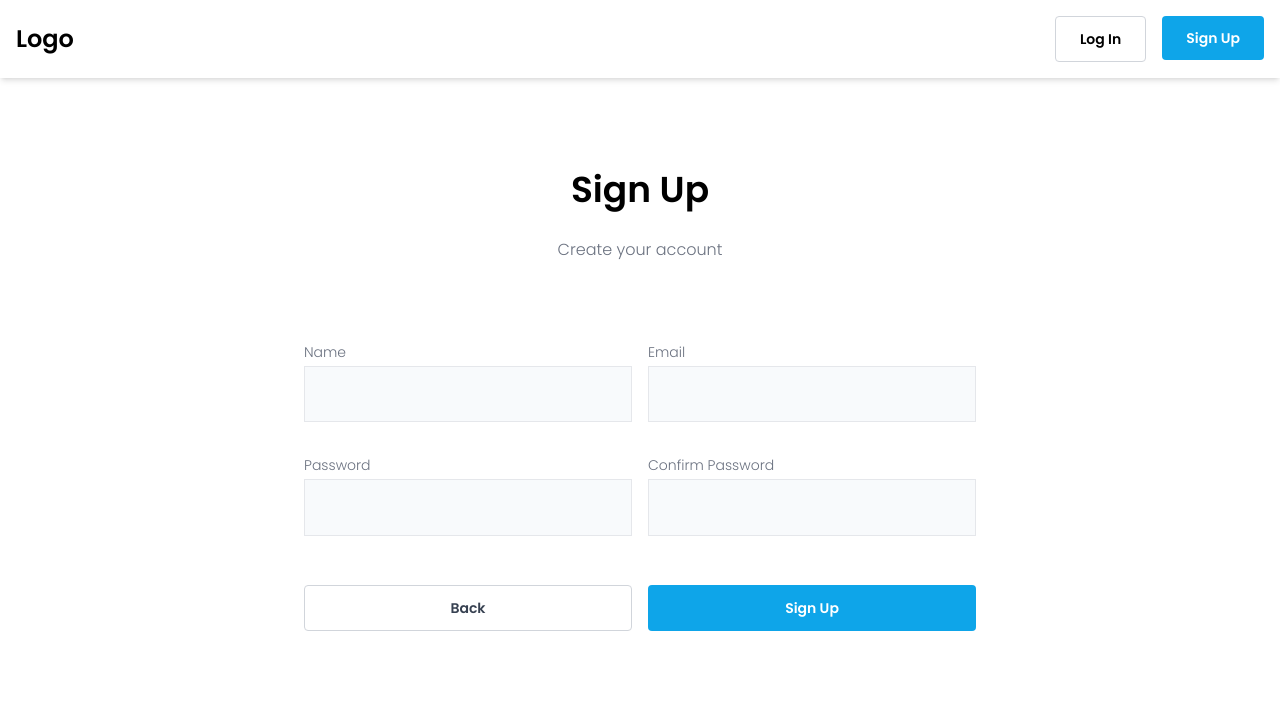
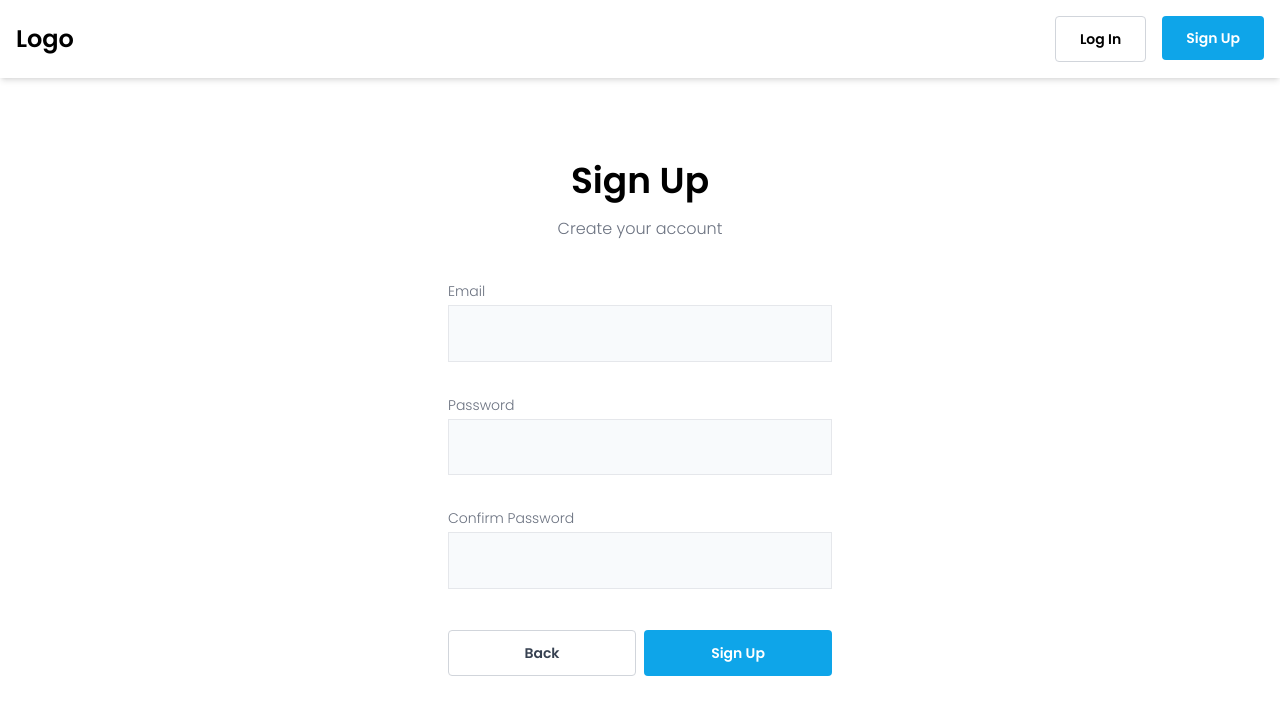
Before and after one commit to AnaAdrian/cv-generator, a React (Vite) app: page /signup in a window 1280 px wide. Shown: the top 714 px of the page. Built offline with nearby package versions, Linux system fonts and the light colour scheme.

Commit message:
completed the login feature

```diff
--- a/src/App.jsx
+++ b/src/App.jsx
@@ -16,12 +16,11 @@ import Dashboard from "./pages/Dashboard";
 import PageNotFound from "./pages/PageNotFound";
 import CustomToaster from "./ui/Toast";
 import { AuthProvider } from "./auth/AuthContext";
-import SignUpSuccess from "./pages/SignUpSuccess";
 
 function App() {
   return (
-    <AuthProvider>
-      <Router>
+    <Router>
+      <AuthProvider>
         <Routes>
           <Route index element={<Navigate to="/login" />} />
           <Route
@@ -41,14 +40,6 @@ function App() {
             }
           />
           <Route
-            path="/signup/success"
-            element={
-              <AuthLayout>
-                <SignUpSuccess />
-              </AuthLayout>
-            }
-          />
-          <Route
             path="/app"
             element={
               <ProtectedRoute>
@@ -62,9 +53,9 @@ function App() {
           {/* Additional routes here */}
           <Route path="*" element={<PageNotFound />} />
         </Routes>
-      </Router>
+      </AuthProvider>
       <CustomToaster />
-    </AuthProvider>
+    </Router>
   );
 }
 
--- a/src/auth/ProtectedRoute.jsx
+++ b/src/auth/ProtectedRoute.jsx
@@ -4,9 +4,9 @@ import Loader from "../ui/Loader";
 import { useAuth } from "./AuthContext";
 
 const ProtectedRoute = ({ children }) => {
-  const { user, loading } = useAuth();
+  const { user, isLoadingSesion } = useAuth();
 
-  if (loading) return <Loader />;
+  if (isLoadingSesion) return <Loader />;
 
   return user ? children : <Navigate to="/login" />;
 };
--- /dev/null
+++ b/src/hooks/useOutsideClick.js
@@ -0,0 +1,24 @@
+import { useEffect, useRef } from "react";
+
+function useOutsideClick(handler, except, listenOnCapture = true) {
+
+    const ref = useRef();
+
+    useEffect(() => {
+        const handleOutsideClick = (e) => {
+            if (except && except.current && except.current.contains(e.target)) {
+                return;
+            }
+            if (ref.current && !ref.current.contains(e.target)) {
+                handler();
+            }
+        };
+        document.addEventListener("click", handleOutsideClick, listenOnCapture);
+        return () =>
+            document.removeEventListener("click", handleOutsideClick, listenOnCapture);
+    }, [handler, listenOnCapture, except]);
+
+    return ref;
+}
+
+export default useOutsideClick;
--- a/src/pages/SignUp.jsx
+++ b/src/pages/SignUp.jsx
@@ -1,75 +1,123 @@
-import { useState } from "react";
+import { useForm } from "react-hook-form";
+
 import Input from "../ui/Input";
 import Button from "../ui/Button";
 import { useNavigate } from "react-router-dom";
 import { useAuth } from "../auth/AuthContext";
+import { checkValidEmail } from "../utils/helpers";
+import { useEffect, useState } from "react";
+import Error from "../ui/Error";
+import Loader from "../ui/Loader";
+import Modal from "../ui/Modal";
+import SignUpSuccess from "../ui/SignUpSuccess";
 
 const SignUpPage = () => {
-  const [name, setName] = useState("");
-  const [email, setEmail] = useState("");
-  const [password, setPassword] = useState("");
-  const [confirmPassword, setConfirmPassword] = useState("");
+  const [isModalOpen, setIsModalOpen] = useState(false);
   const { signUp } = useAuth();
+  const {
+    register,
+    handleSubmit,
+    formState: { errors: formErrors, isSubmitting },
+    setError,
+    clearErrors,
+    getValues,
+  } = useForm();
 
   const navigate = useNavigate();
+  const openModal = () => setIsModalOpen(true);
+  const closeModal = () => setIsModalOpen(false);
 
-  async function handleSignUp(e) {
-    e.preventDefault();
+  async function handleSignUp(formData) {
+    const { email, password } = formData;
     const { error } = await signUp(email, password);
-    if (!error) navigate("/signup/success");
+
+    if (error) {
+      setError("auth", { message: error.message });
+    } else {
+      openModal();
+    }
   }
 
-  function handleGoBack() {
-    navigate(-1);
+  function handleModalClose() {
+    closeModal();
+    navigate("/login", { replace: true });
   }
 
+  useEffect(() => {
+    if (isSubmitting) clearErrors("auth");
+  }, [isSubmitting, clearErrors]);
+
   return (
-    <div className="flex h-screen items-center justify-center">
-      <form className="w-full max-w-2xl space-y-4" onSubmit={handleSignUp}>
-        <div className="mb-20 flex flex-col gap-7">
-          <h1 className="text-center text-4xl font-bold">Sign Up</h1>
-          <p className="text-md text-center font-light text-gray-500">
+    <>
+      <div className="flex w-full items-center justify-center">
+        <form
+          noValidate
+          className="w-full max-w-sm"
+          onSubmit={handleSubmit(handleSignUp)}
+        >
+          <div className="mb-10 flex flex-col gap-4 text-center">
+            <h1 className="text-4xl font-bold">Sign Up</h1>
+            <p className="text-md font-light text-gray-500">
               Create your account
             </p>
           </div>
-
-        <div className="grid grid-cols-2 gap-x-4">
-          <Input
-            type="text"
-            label="Name"
-            value={name}
-            onChange={(e) => setName(e.target.value)}
-          />
           <Input
             type="email"
             label="Email"
-            value={email}
-            onChange={(e) => setEmail(e.target.value)}
+            error={formErrors?.email?.message}
+            {...register("email", {
+              required: "This field is required.",
+              validate: (value) =>
+                checkValidEmail(value) || "Email format is not correct",
+            })}
           />
           <Input
             type="password"
             label="Password"
-            value={password}
-            onChange={(e) => setPassword(e.target.value)}
+            error={formErrors?.password?.message}
+            {...register("password", {
+              required: "This field is required.",
+              minLength: {
+                value: 8,
+                message: "Password must be at least 8 characters",
+              },
+            })}
           />
           <Input
             type="password"
             label="Confirm Password"
-            value={confirmPassword}
-            onChange={(e) => setConfirmPassword(e.target.value)}
+            error={formErrors?.["confirm-password"]?.message}
+            {...register("confirm-password", {
+              required: "This field is required.",
+              validate: (value) =>
+                value === getValues("password") || "Passwords do not match",
+            })}
           />
-        </div>
-        <div className="mt-6 grid grid-cols-2 gap-4">
-          <Button type="button" variant="back" onClick={handleGoBack}>
+          <div className="mb-4 mt-4 grid grid-cols-2 gap-x-2">
+            <Button type="button" variant="back" onClick={() => navigate(-1)}>
               Back
             </Button>
-          {/* Make "Sign Up" button larger by spanning two columns */}
             <Button type="submit" variant="primary">
+              <div className="flex justify-center gap-2 ">
+                {isSubmitting && <Loader size="sm" color="white" />}
                 Sign Up
+              </div>
             </Button>
+          </div>
+          <div className="min-h-[25px] text-center">
+            {" "}
+            {formErrors?.auth && (
+              <Error size="md">{formErrors.auth.message}</Error>
+            )}
           </div>
         </form>
       </div>
+      <div className="flex max-w-64 flex-col">
+        <Modal isOpen={isModalOpen} onClose={handleModalClose}>
+          <SignUpSuccess />
+        </Modal>
+      </div>
+    </>
   );
 };
 
--- a/src/ui/AuthLayout.jsx
+++ b/src/ui/AuthLayout.jsx
@@ -2,11 +2,11 @@ import Header from "./Header";
 
 function AuthLayout({ children }) {
   return (
-    <div className="relative">
-      <div className="absolute inset-x-0 top-0">
-        <Header />
-      </div>
-      <div className="flex min-h-[680px] flex-col justify-center">
+    <div className="relative flex min-h-screen flex-col">
+      {" "}
+      <Header />
+      <div className="mx-3 flex flex-1 items-center justify-center py-10">
+        {" "}
         {children}
       </div>
     </div>
--- a/src/ui/Input.jsx
+++ b/src/ui/Input.jsx
@@ -17,8 +17,11 @@ const Input = forwardRef(({ label, error, ...rest }, ref) => {
           {...rest}
           className="font-small w-full border bg-slate-50 px-3 py-4 text-[15px] text-gray-500 focus:outline-none"
         />
+
         <div className="absolute bottom-0 left-0 h-0.5 w-full bg-transparent">
-          <div className="absolute bottom-0 h-0.5 w-0 bg-sky-500 transition-all duration-75 group-focus-within:w-full"></div>
+          <div
+            className={`absolute bottom-0 h-0.5 w-0 ${error ? "bg-red-500" : "bg-sky-500"}  transition-all duration-75 group-focus-within:w-full`}
+          ></div>
         </div>
       </div>
       <div className=" min-h-[25px]"> {error && <Error>{error}</Error>}</div>
--- /dev/null
+++ b/src/ui/Modal.jsx
@@ -0,0 +1,26 @@
+import { createPortal } from "react-dom";
+import { HiX } from "react-icons/hi";
+
+import useOutsideClick from "../hooks/useOutsideClick";
+
+const Modal = ({ isOpen, onClose, children }) => {
+  const ref = useOutsideClick(onClose);
+  if (!isOpen) return null;
+
+  return createPortal(
+    <div className="fixed inset-0 z-50 flex items-center justify-center bg-black bg-opacity-50">
+      <div
+        ref={ref}
+        className="p relative mx-5 max-w-3xl rounded bg-white px-4 py-10"
+      >
+        <button onClick={onClose} className="absolute right-2 top-2 text-xl">
+          <HiX />
+        </button>
+        {children}
+      </div>
+    </div>,
+    document.body,
+  );
+};
+
+export default Modal;
--- /dev/null
+++ b/src/ui/SignUpSuccess.jsx
@@ -0,0 +1,18 @@
+import { MdMarkEmailRead } from "react-icons/md";
+
+function SignUpSuccess() {
+  return (
+    <div className="flex flex-col gap-5 px-3 py-10 text-center">
+      <MdMarkEmailRead className="mx-auto text-6xl text-slate-700" />
+      <h1 className="text-3xl font-bold text-gray-800">
+        A verification email has been sent.{" "}
+      </h1>
+      <p className="text-lg text-gray-500">
+        Please check your inbox and follow the instructions to complete your
+        sign-up.
+      </p>
+    </div>
+  );
+}
+
+export default SignUpSuccess;
```
Also changed, not shown: src/auth/AuthContext.jsx (+18 -5 lines), src/pages/Login.jsx (+8 -6 lines), src/pages/SignUpSuccess.jsx (deleted, +0 -37 lines). Lines whose indentation alone changed are shown as unchanged.
